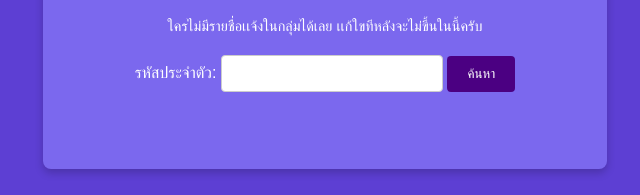
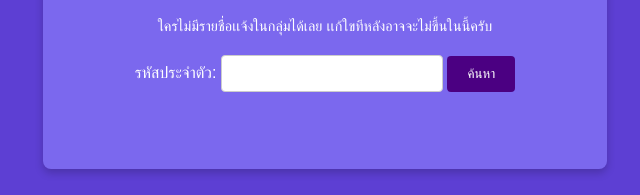
Before and after one commit to prachyaexe-cyber/lis, a plain HTML site: page index.html in a window 1280 px wide. Shown: the part 381-576 px from the top of the page, 315-955 px from the left. Drawn offline with Linux system fonts and the light colour scheme.

Commit message:
index.html

```diff
--- a/index.html
+++ b/index.html
@@ -13,7 +13,7 @@
 
     <div class="container">
         <h1>ระบบตรวจสอบรายชื่อชมรม Rajanagarindra Esports Club</h1>
-        <p class="disclaimer">ใครไม่มีรายชื่อเเจ้งในกลุ่มได้เลย เเก้ใขทีหลังจะไม่ขึ้นในนี้ครับ </p>
+        <p class="disclaimer">ใครไม่มีรายชื่อเเจ้งในกลุ่มได้เลย เเก้ใขทีหลังอาจจะไม่ขึ้นในนี้ครับ </p>
         <form id="search-form">
             <label for="student-id">รหัสประจำตัว:</label>
             <input type="text" id="student-id" name="student-id" required>
```
